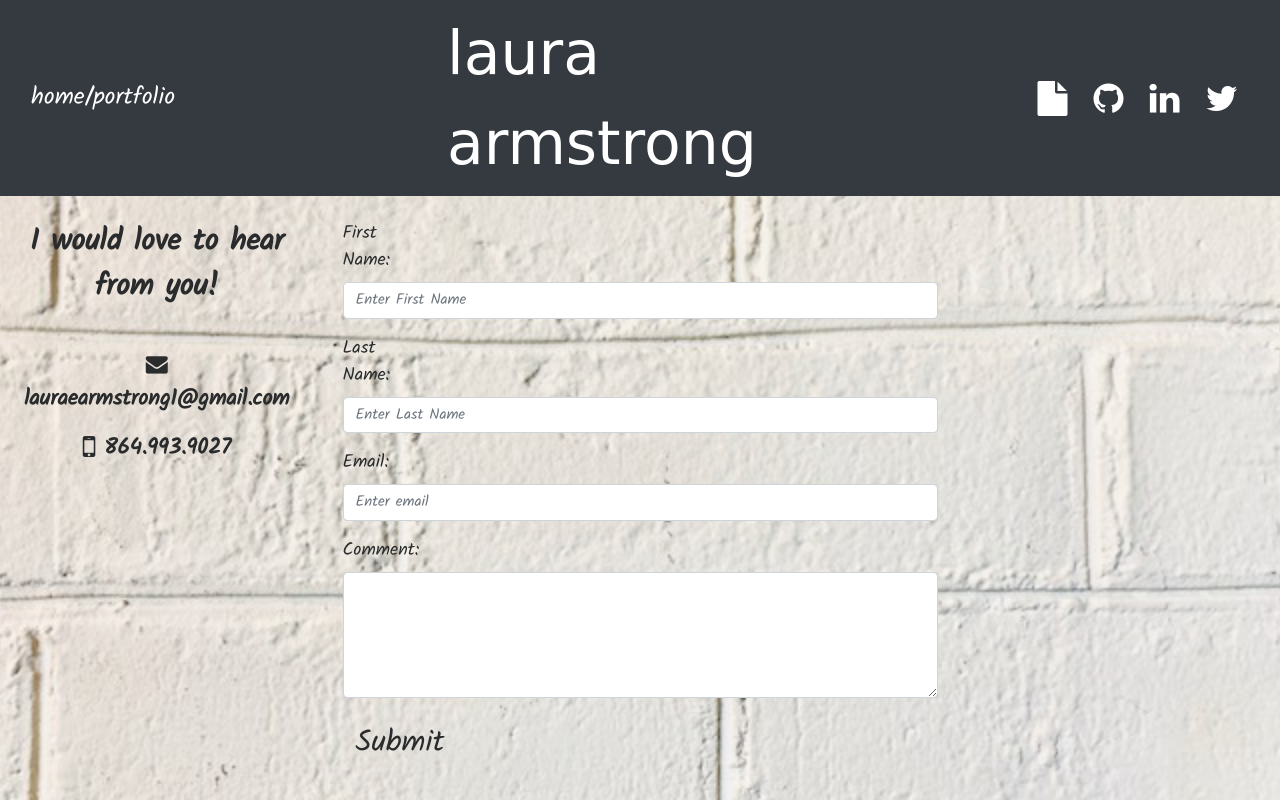
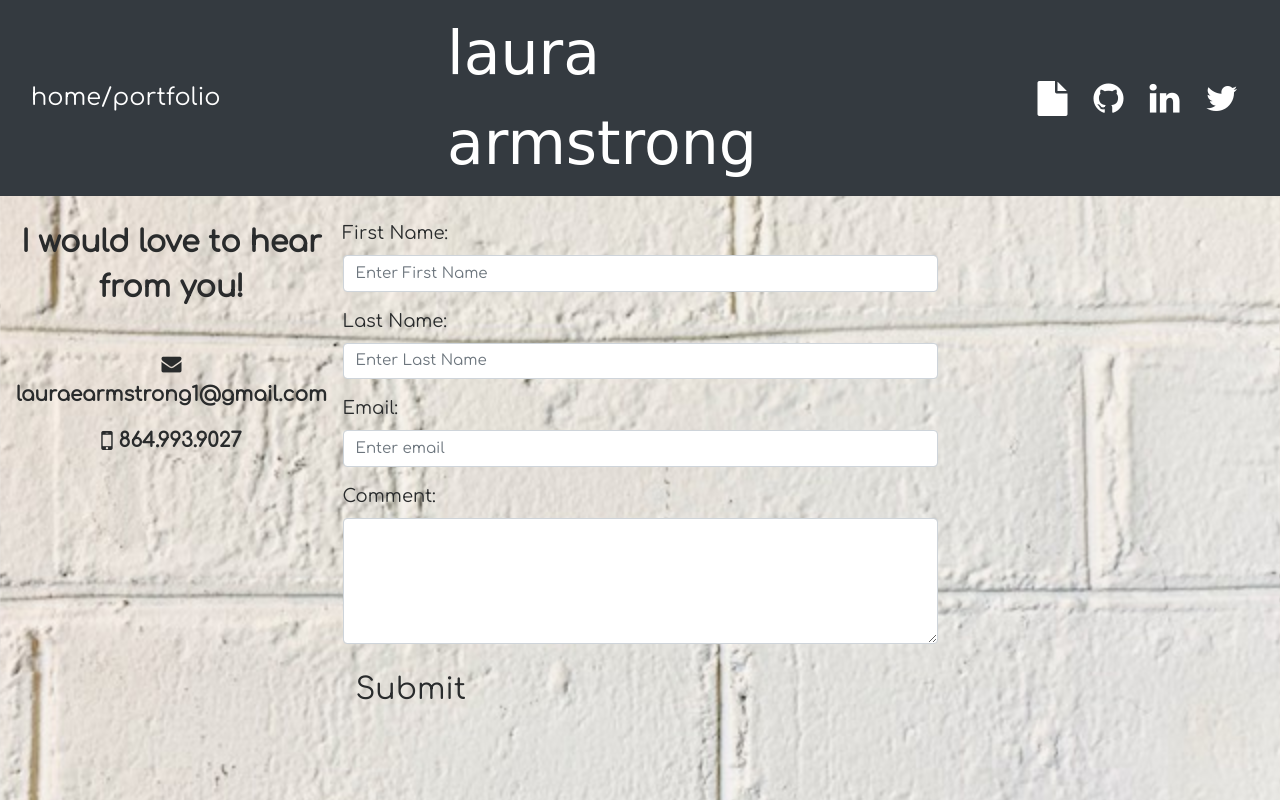
Before and after one commit to lauraearmstrong1/Portfolio, a plain HTML site: page contact.html in a window 1280 px wide. Drawn offline with nearby package versions, Linux system fonts and the light colour scheme; a web font is replaced by a local one.

Commit message:
updated font

```diff
--- a/contact.html
+++ b/contact.html
@@ -10,6 +10,7 @@
     <link rel="stylesheet" href="style.css">
     <link href="https://fonts.googleapis.com/css?family=Princess+Sofia&display=swap" rel="stylesheet">
     <link href="https://fonts.googleapis.com/css?family=Kalam&display=swap" rel="stylesheet">
+    <link href="https://fonts.googleapis.com/css?family=Comfortaa&display=swap" rel="stylesheet">
     <link rel="stylesheet" href="https://stackpath.bootstrapcdn.com/font-awesome/4.7.0/css/font-awesome.min.css">
 
 </head>
@@ -53,13 +54,13 @@
         <div class="col-sm-6">
             <div class="contact-form">
                 <div class="form-group">
-                    <label class="control-label col-sm-2" for="fname">First Name:</label>
+                    <label class="control-label col-sm-3" for="fname">First Name:</label>
                     <div class="col-sm-12">
                         <input type="text" class="form-control" id="fname" placeholder="Enter First Name" name="fname">
                     </div>
                 </div>
                 <div class="form-group">
-                    <label class="control-label col-sm-2" for="lname">Last Name:</label>
+                    <label class="control-label col-sm-3" for="lname">Last Name:</label>
                     <div class="col-sm-12">
                         <input type="text" class="form-control" id="lname" placeholder="Enter Last Name" name="lname">
                     </div>
--- a/style.css
+++ b/style.css
@@ -21,7 +21,8 @@ body {
 }
 
 .list {
-    font-family: 'Kalam', cursive;
+    font-family: 'Comfortaa', cursive;
+    /* font-family: 'Kalam', cursive; */
     color: white;
     font-size: 24px;
 }
@@ -31,7 +32,8 @@ body {
 }
 
 #me {
-    font-family: 'Kalam', cursive;
+    font-family: 'Comfortaa', cursive;
+    /* font-family: 'Kalam', cursive; */
     color: #292b2c;
     font-size: 30px;
     font-weight: bold;
@@ -51,7 +53,8 @@ body {
 .bio {
     font-size: 20px;
     font-weight: bold;
-    font-family: 'Kalam', cursive;
+    font-family: 'Comfortaa', cursive;
+    /* font-family: 'Kalam', cursive; */
 }
 
 .portfolio {
@@ -63,14 +66,16 @@ body {
 
 .port-text {
     text-align: center;
-    font-family: 'Kalam', cursive;
+    font-family: 'Comfortaa', cursive;
+    /* font-family: 'Kalam', cursive; */
     font-size: 25px;
     color: #292b2c;
 }
 
 .contact-info {
     text-align: center;
-    font-family: 'Kalam', cursive;
+    font-family: 'Comfortaa', cursive;
+    /* font-family: 'Kalam', cursive; */
     font-weight: bold;
     color: #292b2c;
 }
@@ -80,23 +85,26 @@ body {
 }
 
 #info {
-    font-size: 22px;
+    font-size: 20px;
 }
 
 .form-control {
-    font-family: 'Kalam', cursive;
+    font-family: 'Comfortaa', cursive;
+    /* font-family: 'Kalam', cursive; */
     font-size: 15px;
     color: #292b2c;
 }
 
 .control-label {
-    font-family: 'Kalam', cursive;
+    font-family: 'Comfortaa', cursive;
+    /* font-family: 'Kalam', cursive; */
     font-size: 18px;
     color: #292b2c;
 }
 
 #submit {
-    font-family: 'Kalam', cursive;
+    font-family: 'Comfortaa', cursive;
+    /* font-family: 'Kalam', cursive; */
     font-size: 30px;
     color: #292b2c;
 }
```
Also changed, not shown: index.html (+1 -0 lines), portfolio.html (+1 -0 lines).
